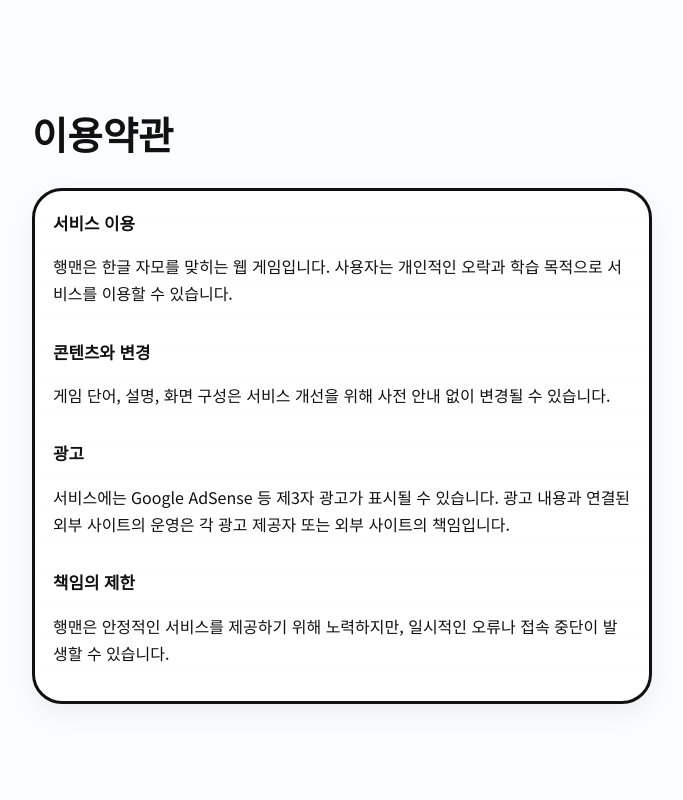
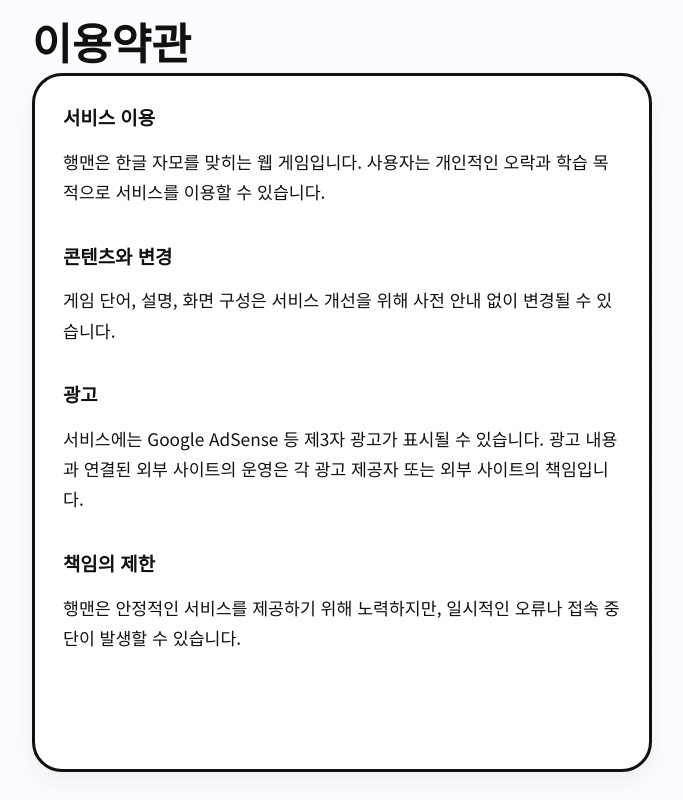
Before and after one commit to asteroidin8/k-hangman, a website: page terms.html in a window 1280 px wide. Shown: the whole page, without its empty margins (298-981 px from the left). Drawn offline with Linux system fonts and the light colour scheme; a web font is replaced by a local one.

Commit message:
정보 카드 높이와 가독성 정리
정보 페이지 카드 높이와 내부 가독성을 정리합니다.

```diff
--- a/styles.css
+++ b/styles.css
@@ -135,15 +135,20 @@ input {
 
 .info-page {
   display: grid;
+  grid-template-rows: auto minmax(0, 1fr);
   gap: 10px;
+  height: calc(100vh - 48px);
 }
 
 .info-card {
   display: grid;
   align-content: start;
-  gap: 14px;
-  max-height: calc(100vh - 112px);
-  line-height: 1.7;
+  gap: 18px;
+  min-height: 0;
+  height: 100%;
+  padding: clamp(20px, 4vw, 28px);
+  font-size: clamp(1rem, 2.4vw, 1.08rem);
+  line-height: 1.75;
   overflow-y: auto;
 }
 
@@ -154,18 +159,23 @@ input {
 }
 
 .info-title {
-  font-size: 2.4rem;
+  position: sticky;
+  top: 20px;
+  z-index: 2;
+  margin: 0;
+  font-size: clamp(2.25rem, 7vw, 2.7rem);
   line-height: 1;
 }
 
 .info-card h2 {
-  margin: 0 0 6px;
-  font-size: 1.05rem;
+  margin: 0 0 8px;
+  font-size: clamp(1.08rem, 2.7vw, 1.18rem);
+  line-height: 1.35;
 }
 
 @supports (height: 100dvh) {
-  .info-card {
-    max-height: calc(100dvh - 112px);
+  .info-page {
+    height: calc(100dvh - 48px);
   }
 }
 
```
